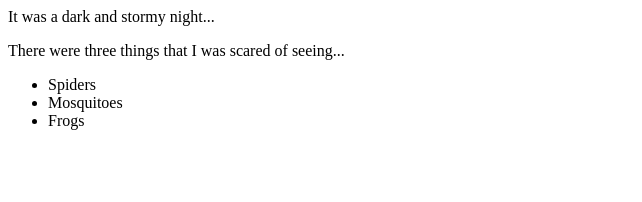
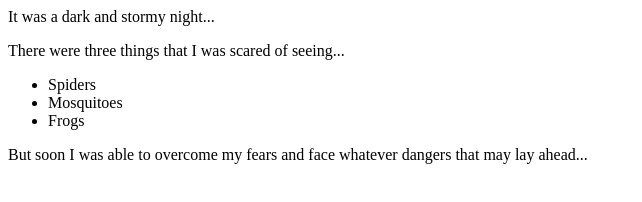
Before and after one commit to yisrael83/fireside-story, a plain HTML site: page index.html in a window 1280 px wide. Shown: the whole page, without its empty margins (0-642 px from the left). Drawn offline with Linux system fonts and the light colour scheme.

Commit message:
I have added the code

```diff
--- a/index.html
+++ b/index.html
@@ -9,6 +9,7 @@
             <li> Mosquitoes </li>
             <li> Frogs </li>
         </ul>
+        <p>But soon I was able to overcome my fears and face whatever dangers that may lay ahead...</p>
 </body>
 
 </html>
```
